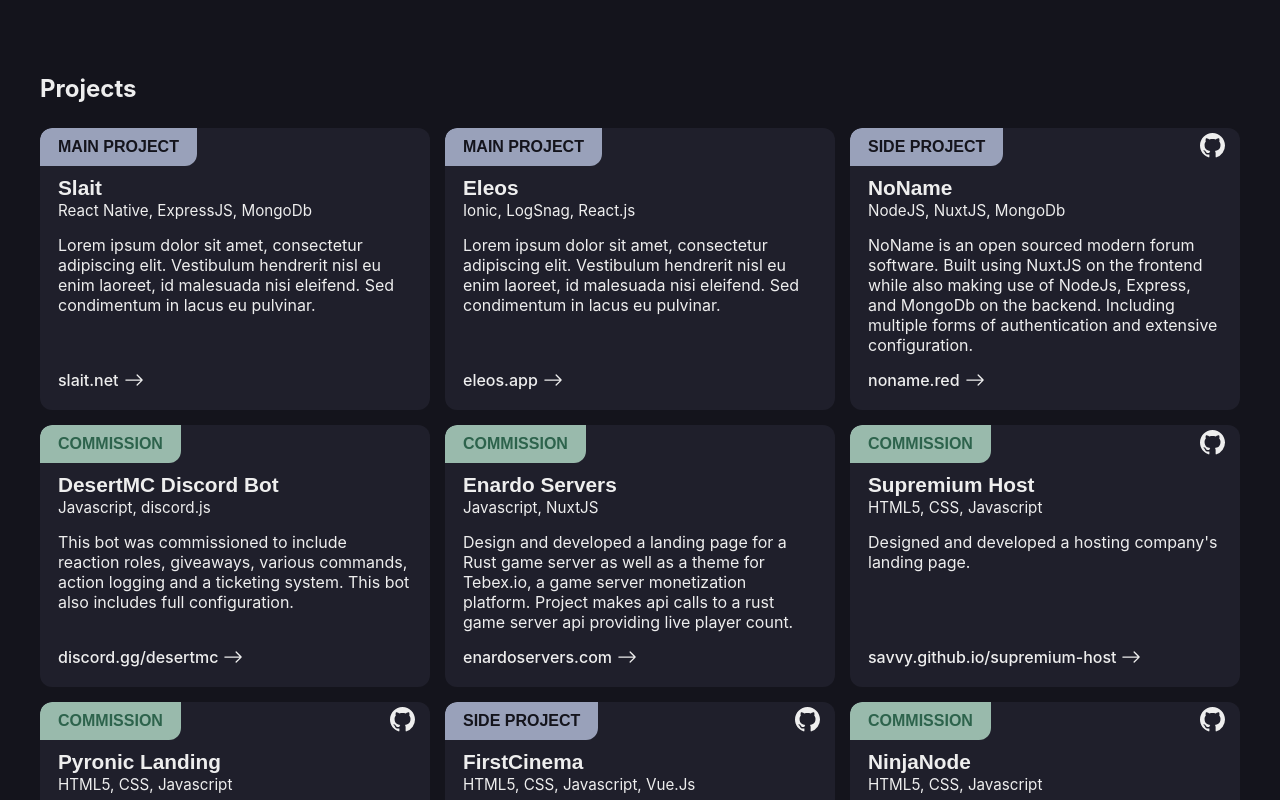
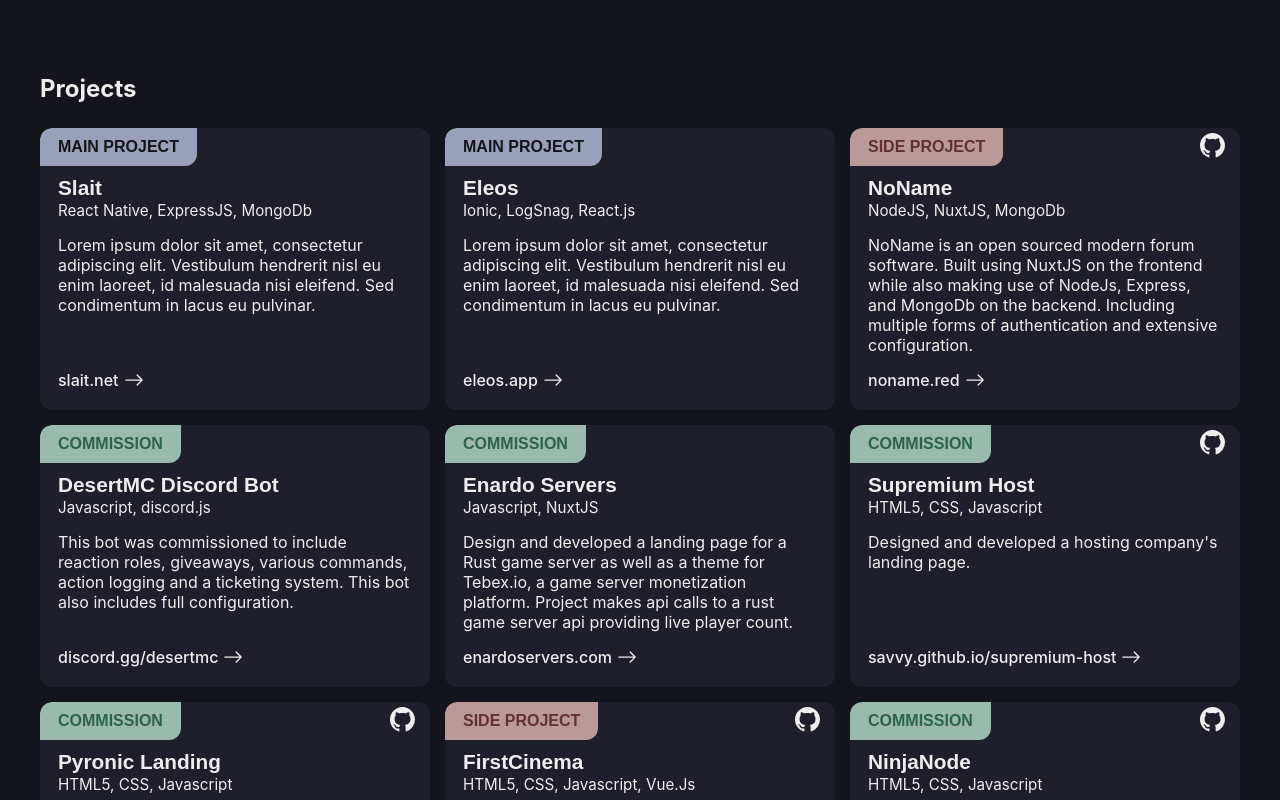
Before and after one commit to Savvy/portfolio, a Next.js app: page / in a window 1280 px wide. Shown: the part 320-1120 px from the top of the page. Built offline with nearby package versions, Linux system fonts and the light colour scheme.

Commit message:
Fixed sideProject

```diff
--- a/components/Main.js
+++ b/components/Main.js
@@ -30,7 +30,7 @@ const Main = () => {
                             tags="Ionic, LogSnag, React.js" url="https://eleos.app" urlText="eleos.app"
                             description="Lorem ipsum dolor sit amet, consectetur adipiscing elit. Vestibulum hendrerit nisl eu enim laoreet, id malesuada nisi eleifend. Sed condimentum in lacus eu pulvinar." />
 
-                        <Project label="Side Project" title="NoName" type='side-project'
+                        <Project label="Side Project" title="NoName" type='sideProject'
                             source='https://github.com/Savvy/noname'
                             tags="NodeJS, NuxtJS, MongoDb" url="https://noname.red" urlText="noname.red"
                             description="NoName is an open sourced modern forum software. Built using NuxtJS on the frontend while also making use of NodeJs, Express, and MongoDb on the backend. Including multiple forms of authentication and extensive configuration." />
@@ -53,7 +53,7 @@ const Main = () => {
                             tags="HTML5, CSS, Javascript" url="https://savvy.github.io/Pyronic/" urlText="savvy.github.io/pyronic"
                             description="Designed and developed a landing page for an eSports Organization." />
 
-                        <Project label="Side Project" title="FirstCinema" type='side-project'
+                        <Project label="Side Project" title="FirstCinema" type='sideProject'
                             source='https://github.com/firstcinema/firstcinema.github.io'
                             tags="HTML5, CSS, Javascript, Vue.Js" url="https://firstcinema.github.io/" urlText="firstcinema.github.io"
                             description="Designed and developed a movie review site." />
```
